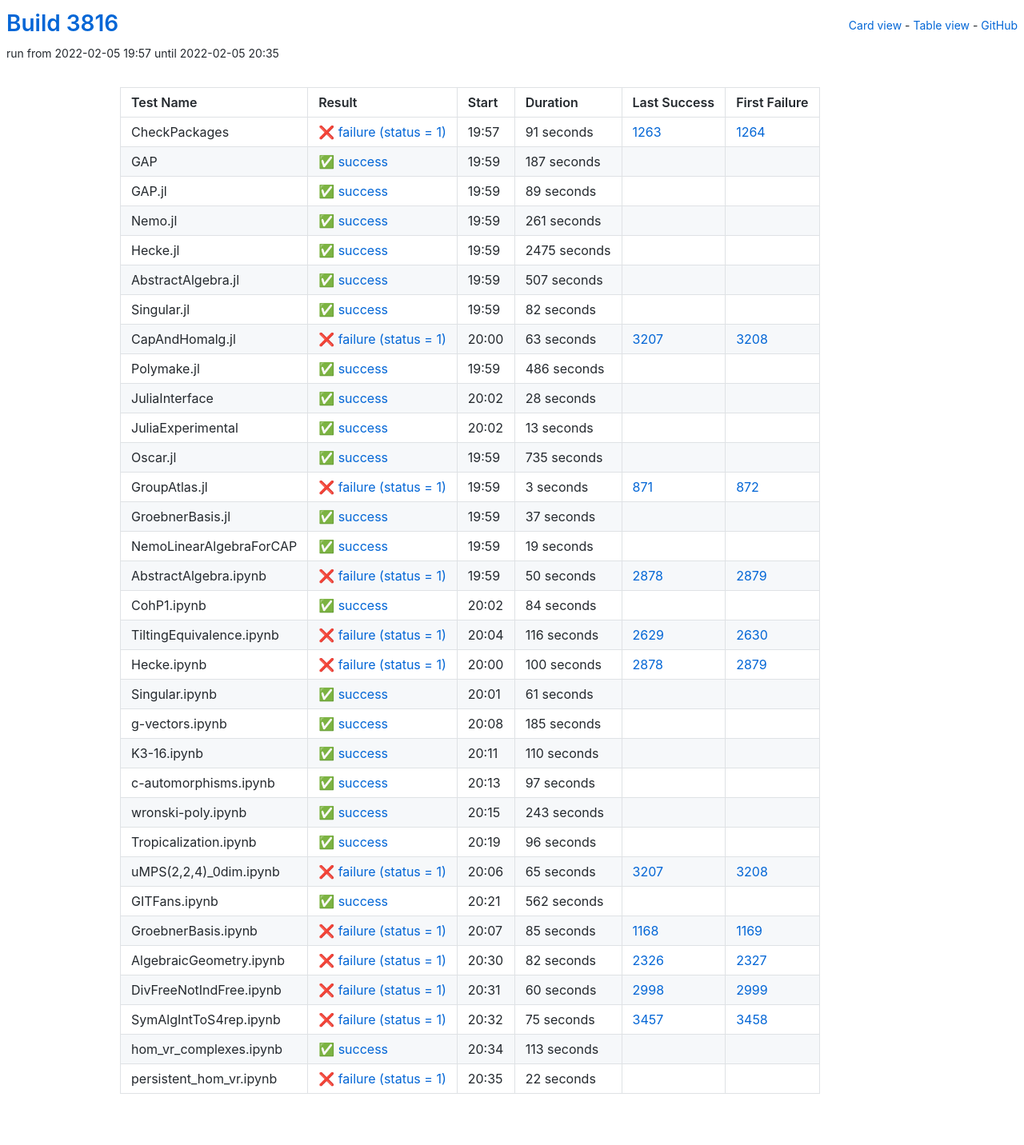
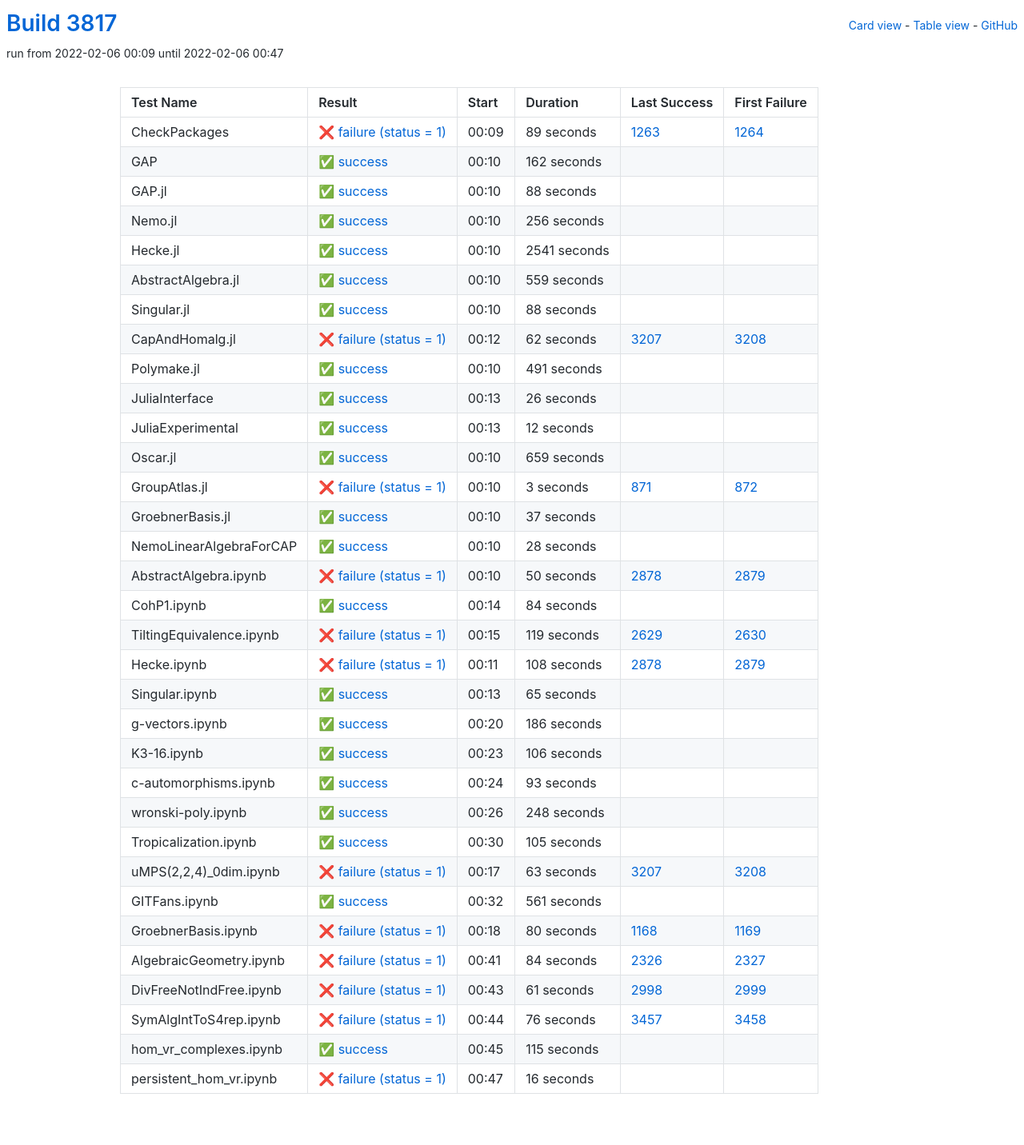
Before and after one commit to oscar-system/oscar-ci-status-stable, a Jekyll site: the page built from table.html, in a window 1280 px wide. Shown: the whole page at 80% size. Built offline with Jekyll 4.4.1, drawn with Linux system fonts in a browser that asks for light colours.

Commit message:
Build #3817

```diff
--- a/_data/ci.yml
+++ b/_data/ci.yml
@@ -1,6 +1,6 @@
 ---
-build: 3816
-build_url: https://oscarci.mathematik.uni-kl.de/job/oscar-stable/3816/
+build: 3817
+build_url: https://oscarci.mathematik.uni-kl.de/job/oscar-stable/3817/
 job: oscar-stable
 organization: oscar-system
 repo: oscar-ci-status-stable
@@ -8,152 +8,152 @@ repourl: https://github.com/oscar-system/oscar-ci-status-stable
 tests:
 - name: CheckPackages
   id: checkpackages
-  log: https://oscarci.mathematik.uni-kl.de/job/oscar-stable/3816/artifact/logs/build-3816/CheckPackages.log
-  start: 2022-02-05 19:57
+  log: https://oscarci.mathematik.uni-kl.de/job/oscar-stable/3817/artifact/logs/build-3817/CheckPackages.log
+  start: 2022-02-06 00:09
   success: false
   exitcode: 1
   status: failure
-  duration: 91
+  duration: 89
   last_success: 1263
   last_success_url: https://oscarci.mathematik.uni-kl.de/job/oscar-stable/1263/
   first_failure: 1264
   first_failure_url: https://oscarci.mathematik.uni-kl.de/job/oscar-stable/1264/
 - name: GAP
   id: gap
-  log: https://oscarci.mathematik.uni-kl.de/job/oscar-stable/3816/artifact/logs/build-3816/GAP.log
-  start: 2022-02-05 19:59
+  log: https://oscarci.mathematik.uni-kl.de/job/oscar-stable/3817/artifact/logs/build-3817/GAP.log
+  start: 2022-02-06 00:10
   success: true
   exitcode: 0
   status: success
-  duration: 187
+  duration: 162
   last_success: false
   last_success_url:
   first_failure: false
   first_failure_url:
 - name: GAP.jl
   id: gap-jl
-  log: https://oscarci.mathematik.uni-kl.de/job/oscar-stable/3816/artifact/logs/build-3816/GAP.jl.log
-  start: 2022-02-05 19:59
+  log: https://oscarci.mathematik.uni-kl.de/job/oscar-stable/3817/artifact/logs/build-3817/GAP.jl.log
+  start: 2022-02-06 00:10
   success: true
   exitcode: 0
   status: success
-  duration: 89
+  duration: 88
   last_success: false
   last_success_url:
   first_failure: false
   first_failure_url:
 - name: Nemo.jl
   id: nemo-jl
-  log: https://oscarci.mathematik.uni-kl.de/job/oscar-stable/3816/artifact/logs/build-3816/Nemo.jl.log
-  start: 2022-02-05 19:59
+  log: https://oscarci.mathematik.uni-kl.de/job/oscar-stable/3817/artifact/logs/build-3817/Nemo.jl.log
+  start: 2022-02-06 00:10
   success: true
   exitcode: 0
   status: success
-  duration: 261
+  duration: 256
   last_success: false
   last_success_url:
   first_failure: false
   first_failure_url:
 - name: Hecke.jl
   id: hecke-jl
-  log: https://oscarci.mathematik.uni-kl.de/job/oscar-stable/3816/artifact/logs/build-3816/Hecke.jl.log
-  start: 2022-02-05 19:59
+  log: https://oscarci.mathematik.uni-kl.de/job/oscar-stable/3817/artifact/logs/build-3817/Hecke.jl.log
+  start: 2022-02-06 00:10
   success: true
   exitcode: 0
   status: success
-  duration: 2475
+  duration: 2541
   last_success: false
   last_success_url:
   first_failure: false
   first_failure_url:
 - name: AbstractAlgebra.jl
   id: abstractalgebra-jl
-  log: https://oscarci.mathematik.uni-kl.de/job/oscar-stable/3816/artifact/logs/build-3816/AbstractAlgebra.jl.log
-  start: 2022-02-05 19:59
+  log: https://oscarci.mathematik.uni-kl.de/job/oscar-stable/3817/artifact/logs/build-3817/AbstractAlgebra.jl.log
+  start: 2022-02-06 00:10
   success: true
   exitcode: 0
   status: success
-  duration: 507
+  duration: 559
   last_success: false
   last_success_url:
   first_failure: false
   first_failure_url:
 - name: Singular.jl
   id: singular-jl
-  log: https://oscarci.mathematik.uni-kl.de/job/oscar-stable/3816/artifact/logs/build-3816/Singular.jl.log
-  start: 2022-02-05 19:59
+  log: https://oscarci.mathematik.uni-kl.de/job/oscar-stable/3817/artifact/logs/build-3817/Singular.jl.log
+  start: 2022-02-06 00:10
   success: true
   exitcode: 0
   status: success
-  duration: 82
+  duration: 88
   last_success: false
   last_success_url:
   first_failure: false
   first_failure_url:
 - name: CapAndHomalg.jl
   id: capandhomalg-jl
-  log: https://oscarci.mathematik.uni-kl.de/job/oscar-stable/3816/artifact/logs/build-3816/CapAndHomalg.jl.log
-  start: 2022-02-05 20:00
+  log: https://oscarci.mathematik.uni-kl.de/job/oscar-stable/3817/artifact/logs/build-3817/CapAndHomalg.jl.log
+  start: 2022-02-06 00:12
   success: false
   exitcode: 1
   status: failure
-  duration: 63
+  duration: 62
   last_success: 3207
   last_success_url: https://oscarci.mathematik.uni-kl.de/job/oscar-stable/3207/
   first_failure: 3208
   first_failure_url: https://oscarci.mathematik.uni-kl.de/job/oscar-stable/3208/
 - name: Polymake.jl
   id: polymake-jl
-  log: https://oscarci.mathematik.uni-kl.de/job/oscar-stable/3816/artifact/logs/build-3816/Polymake.jl.log
-  start: 2022-02-05 19:59
+  log: https://oscarci.mathematik.uni-kl.de/job/oscar-stable/3817/artifact/logs/build-3817/Polymake.jl.log
+  start: 2022-02-06 00:10
   success: true
   exitcode: 0
   status: success
-  duration: 486
+  duration: 491
   last_success: false
   last_success_url:
   first_failure: false
   first_failure_url:
 - name: JuliaInterface
   id: juliainterface
-  log: https://oscarci.mathematik.uni-kl.de/job/oscar-stable/3816/artifact/logs/build-3816/JuliaInterface.log
-  start: 2022-02-05 20:02
+  log: https://oscarci.mathematik.uni-kl.de/job/oscar-stable/3817/artifact/logs/build-3817/JuliaInterface.log
+  start: 2022-02-06 00:13
   success: true
   exitcode: 0
   status: success
-  duration: 28
+  duration: 26
   last_success: false
   last_success_url:
   first_failure: false
   first_failure_url:
 - name: JuliaExperimental
   id: juliaexperimental
-  log: https://oscarci.mathematik.uni-kl.de/job/oscar-stable/3816/artifact/logs/build-3816/JuliaExperimental.log
-  start: 2022-02-05 20:02
+  log: https://oscarci.mathematik.uni-kl.de/job/oscar-stable/3817/artifact/logs/build-3817/JuliaExperimental.log
+  start: 2022-02-06 00:13
   success: true
   exitcode: 0
   status: success
-  duration: 13
+  duration: 12
   last_success: false
   last_success_url:
   first_failure: false
   first_failure_url:
 - name: Oscar.jl
   id: oscar-jl
-  log: https://oscarci.mathematik.uni-kl.de/job/oscar-stable/3816/artifact/logs/build-3816/Oscar.jl.log
-  start: 2022-02-05 19:59
+  log: https://oscarci.mathematik.uni-kl.de/job/oscar-stable/3817/artifact/logs/build-3817/Oscar.jl.log
+  start: 2022-02-06 00:10
   success: true
   exitcode: 0
   status: success
-  duration: 735
+  duration: 659
   last_success: false
   last_success_url:
   first_failure: false
   first_failure_url:
 - name: GroupAtlas.jl
   id: groupatlas-jl
-  log: https://oscarci.mathematik.uni-kl.de/job/oscar-stable/3816/artifact/logs/build-3816/GroupAtlas.jl.log
-  start: 2022-02-05 19:59
+  log: https://oscarci.mathematik.uni-kl.de/job/oscar-stable/3817/artifact/logs/build-3817/GroupAtlas.jl.log
+  start: 2022-02-06 00:10
   success: false
   exitcode: 1
   status: failure
@@ -164,8 +164,8 @@ tests:
   first_failure_url: https://oscarci.mathematik.uni-kl.de/job/oscar-stable/872/
 - name: GroebnerBasis.jl
   id: groebnerbasis-jl
-  log: https://oscarci.mathematik.uni-kl.de/job/oscar-stable/3816/artifact/logs/build-3816/GroebnerBasis.jl.log
-  start: 2022-02-05 19:59
+  log: https://oscarci.mathematik.uni-kl.de/job/oscar-stable/3817/artifact/logs/build-3817/GroebnerBasis.jl.log
+  start: 2022-02-06 00:10
   success: true
   exitcode: 0
   status: success
@@ -176,20 +176,20 @@ tests:
   first_failure_url:
 - name: NemoLinearAlgebraForCAP
   id: nemolinearalgebraforcap
-  log: https://oscarci.mathematik.uni-kl.de/job/oscar-stable/3816/artifact/logs/build-3816/NemoLinearAlgebraForCAP.log
-  start: 2022-02-05 19:59
+  log: https://oscarci.mathematik.uni-kl.de/job/oscar-stable/3817/artifact/logs/build-3817/NemoLinearAlgebraForCAP.log
+  start: 2022-02-06 00:10
   success: true
   exitcode: 0
   status: success
-  duration: 19
+  duration: 28
   last_success: false
   last_success_url:
   first_failure: false
   first_failure_url:
 - name: AbstractAlgebra.ipynb
   id: abstractalgebra-ipynb
-  log: https://oscarci.mathematik.uni-kl.de/job/oscar-stable/3816/artifact/logs/build-3816/AbstractAlgebra.ipynb.log
-  start: 2022-02-05 19:59
+  log: https://oscarci.mathematik.uni-kl.de/job/oscar-stable/3817/artifact/logs/build-3817/AbstractAlgebra.ipynb.log
+  start: 2022-02-06 00:10
   success: false
   exitcode: 1
   status: failure
@@ -200,8 +200,8 @@ tests:
   first_failure_url: https://oscarci.mathematik.uni-kl.de/job/oscar-stable/2879/
 - name: CohP1.ipynb
   id: cohp1-ipynb
-  log: https://oscarci.mathematik.uni-kl.de/job/oscar-stable/3816/artifact/logs/build-3816/CohP1.ipynb.log
-  start: 2022-02-05 20:02
+  log: https://oscarci.mathematik.uni-kl.de/job/oscar-stable/3817/artifact/logs/build-3817/CohP1.ipynb.log
+  start: 2022-02-06 00:14
   success: true
   exitcode: 0
   status: success
@@ -212,192 +212,192 @@ tests:
   first_failure_url:
 - name: TiltingEquivalence.ipynb
   id: tiltingequivalence-ipynb
-  log: https://oscarci.mathematik.uni-kl.de/job/oscar-stable/3816/artifact/logs/build-3816/TiltingEquivalence.ipynb.log
-  start: 2022-02-05 20:04
+  log: https://oscarci.mathematik.uni-kl.de/job/oscar-stable/3817/artifact/logs/build-3817/TiltingEquivalence.ipynb.log
+  start: 2022-02-06 00:15
   success: false
   exitcode: 1
   status: failure
-  duration: 116
+  duration: 119
   last_success: 2629
   last_success_url: https://oscarci.mathematik.uni-kl.de/job/oscar-stable/2629/
   first_failure: 2630
   first_failure_url: https://oscarci.mathematik.uni-kl.de/job/oscar-stable/2630/
 - name: Hecke.ipynb
   id: hecke-ipynb
-  log: https://oscarci.mathematik.uni-kl.de/job/oscar-stable/3816/artifact/logs/build-3816/Hecke.ipynb.log
-  start: 2022-02-05 20:00
+  log: https://oscarci.mathematik.uni-kl.de/job/oscar-stable/3817/artifact/logs/build-3817/Hecke.ipynb.log
+  start: 2022-02-06 00:11
   success: false
   exitcode: 1
   status: failure
-  duration: 100
+  duration: 108
   last_success: 2878
   last_success_url: https://oscarci.mathematik.uni-kl.de/job/oscar-stable/2878/
   first_failure: 2879
   first_failure_url: https://oscarci.mathematik.uni-kl.de/job/oscar-stable/2879/
 - name: Singular.ipynb
   id: singular-ipynb
-  log: https://oscarci.mathematik.uni-kl.de/job/oscar-stable/3816/artifact/logs/build-3816/Singular.ipynb.log
-  start: 2022-02-05 20:01
+  log: https://oscarci.mathematik.uni-kl.de/job/oscar-stable/3817/artifact/logs/build-3817/Singular.ipynb.log
+  start: 2022-02-06 00:13
   success: true
   exitcode: 0
   status: success
-  duration: 61
+  duration: 65
   last_success: false
   last_success_url:
   first_failure: false
   first_failure_url:
 - name: g-vectors.ipynb
   id: g-vectors-ipynb
-  log: https://oscarci.mathematik.uni-kl.de/job/oscar-stable/3816/artifact/logs/build-3816/g-vectors.ipynb.log
-  start: 2022-02-05 20:08
+  log: https://oscarci.mathematik.uni-kl.de/job/oscar-stable/3817/artifact/logs/build-3817/g-vectors.ipynb.log
+  start: 2022-02-06 00:20
   success: true
   exitcode: 0
   status: success
-  duration: 185
+  duration: 186
   last_success: false
   last_success_url:
   first_failure: false
   first_failure_url:
 - name: K3-16.ipynb
   id: k3-16-ipynb
-  log: https://oscarci.mathematik.uni-kl.de/job/oscar-stable/3816/artifact/logs/build-3816/K3-16.ipynb.log
-  start: 2022-02-05 20:11
+  log: https://oscarci.mathematik.uni-kl.de/job/oscar-stable/3817/artifact/logs/build-3817/K3-16.ipynb.log
+  start: 2022-02-06 00:23
   success: true
   exitcode: 0
   status: success
-  duration: 110
+  duration: 106
   last_success: false
   last_success_url:
   first_failure: false
   first_failure_url:
 - name: c-automorphisms.ipynb
   id: c-automorphisms-ipynb
-  log: https://oscarci.mathematik.uni-kl.de/job/oscar-stable/3816/artifact/logs/build-3816/c-automorphisms.ipynb.log
-  start: 2022-02-05 20:13
+  log: https://oscarci.mathematik.uni-kl.de/job/oscar-stable/3817/artifact/logs/build-3817/c-automorphisms.ipynb.log
+  start: 2022-02-06 00:24
   success: true
   exitcode: 0
   status: success
-  duration: 97
+  duration: 93
   last_success: false
   last_success_url:
   first_failure: false
   first_failure_url:
 - name: wronski-poly.ipynb
   id: wronski-poly-ipynb
-  log: https://oscarci.mathematik.uni-kl.de/job/oscar-stable/3816/artifact/logs/build-3816/wronski-poly.ipynb.log
-  start: 2022-02-05 20:15
+  log: https://oscarci.mathematik.uni-kl.de/job/oscar-stable/3817/artifact/logs/build-3817/wronski-poly.ipynb.log
+  start: 2022-02-06 00:26
   success: true
   exitcode: 0
   status: success
-  duration: 243
+  duration: 248
   last_success: false
   last_success_url:
   first_failure: false
   first_failure_url:
 - name: Tropicalization.ipynb
   id: tropicalization-ipynb
-  log: https://oscarci.mathematik.uni-kl.de/job/oscar-stable/3816/artifact/logs/build-3816/Tropicalization.ipynb.log
-  start: 2022-02-05 20:19
+  log: https://oscarci.mathematik.uni-kl.de/job/oscar-stable/3817/artifact/logs/build-3817/Tropicalization.ipynb.log
+  start: 2022-02-06 00:30
   success: true
   exitcode: 0
   status: success
-  duration: 96
+  duration: 105
   last_success: false
   last_success_url:
   first_failure: false
   first_failure_url:
 - name: uMPS(2,2,4)_0dim.ipynb
   id: umps-2-2-4-0dim-ipynb
-  log: https://oscarci.mathematik.uni-kl.de/job/oscar-stable/3816/artifact/logs/build-3816/uMPS-2-2-4-_0dim.ipynb.log
-  start: 2022-02-05 20:06
+  log: https://oscarci.mathematik.uni-kl.de/job/oscar-stable/3817/artifact/logs/build-3817/uMPS-2-2-4-_0dim.ipynb.log
+  start: 2022-02-06 00:17
   success: false
   exitcode: 1
   status: failure
-  duration: 65
+  duration: 63
   last_success: 3207
   last_success_url: https://oscarci.mathematik.uni-kl.de/job/oscar-stable/3207/
   first_failure: 3208
   first_failure_url: https://oscarci.mathematik.uni-kl.de/job/oscar-stable/3208/
 - name: GITFans.ipynb
   id: gitfans-ipynb
-  log: https://oscarci.mathematik.uni-kl.de/job/oscar-stable/3816/artifact/logs/build-3816/GITFans.ipynb.log
-  start: 2022-02-05 20:21
+  log: https://oscarci.mathematik.uni-kl.de/job/oscar-stable/3817/artifact/logs/build-3817/GITFans.ipynb.log
+  start: 2022-02-06 00:32
   success: true
   exitcode: 0
   status: success
-  duration: 562
+  duration: 561
   last_success: false
   last_success_url:
   first_failure: false
   first_failure_url:
 - name: GroebnerBasis.ipynb
   id: groebnerbasis-ipynb
-  log: https://oscarci.mathematik.uni-kl.de/job/oscar-stable/3816/artifact/logs/build-3816/GroebnerBasis.ipynb.log
-  start: 2022-02-05 20:07
+  log: https://oscarci.mathematik.uni-kl.de/job/oscar-stable/3817/artifact/logs/build-3817/GroebnerBasis.ipynb.log
+  start: 2022-02-06 00:18
   success: false
   exitcode: 1
   status: failure
-  duration: 85
+  duration: 80
   last_success: 1168
   last_success_url: https://oscarci.mathematik.uni-kl.de/job/oscar-stable/1168/
   first_failure: 1169
   first_failure_url: https://oscarci.mathematik.uni-kl.de/job/oscar-stable/1169/
 - name: AlgebraicGeometry.ipynb
   id: algebraicgeometry-ipynb
-  log: https://oscarci.mathematik.uni-kl.de/job/oscar-stable/3816/artifact/logs/build-3816/AlgebraicGeometry.ipynb.log
-  start: 2022-02-05 20:30
+  log: https://oscarci.mathematik.uni-kl.de/job/oscar-stable/3817/artifact/logs/build-3817/AlgebraicGeometry.ipynb.log
+  start: 2022-02-06 00:41
   success: false
   exitcode: 1
   status: failure
-  duration: 82
+  duration: 84
   last_success: 2326
   last_success_url: https://oscarci.mathematik.uni-kl.de/job/oscar-stable/2326/
   first_failure: 2327
   first_failure_url: https://oscarci.mathematik.uni-kl.de/job/oscar-stable/2327/
 - name: DivFreeNotIndFree.ipynb
   id: divfreenotindfree-ipynb
-  log: https://oscarci.mathematik.uni-kl.de/job/oscar-stable/3816/artifact/logs/build-3816/DivFreeNotIndFree.ipynb.log
-  start: 2022-02-05 20:31
+  log: https://oscarci.mathematik.uni-kl.de/job/oscar-stable/3817/artifact/logs/build-3817/DivFreeNotIndFree.ipynb.log
+  start: 2022-02-06 00:43
   success: false
   exitcode: 1
   status: failure
-  duration: 60
+  duration: 61
   last_success: 2998
   last_success_url: https://oscarci.mathematik.uni-kl.de/job/oscar-stable/2998/
   first_failure: 2999
   first_failure_url: https://oscarci.mathematik.uni-kl.de/job/oscar-stable/2999/
 - name: SymAlgIntToS4rep.ipynb
   id: symalginttos4rep-ipynb
-  log: https://oscarci.mathematik.uni-kl.de/job/oscar-stable/3816/artifact/logs/build-3816/SymAlgIntToS4rep.ipynb.log
-  start: 2022-02-05 20:32
+  log: https://oscarci.mathematik.uni-kl.de/job/oscar-stable/3817/artifact/logs/build-3817/SymAlgIntToS4rep.ipynb.log
+  start: 2022-02-06 00:44
   success: false
   exitcode: 1
   status: failure
-  duration: 75
+  duration: 76
   last_success: 3457
   last_success_url: https://oscarci.mathematik.uni-kl.de/job/oscar-stable/3457/
   first_failure: 3458
   first_failure_url: https://oscarci.mathematik.uni-kl.de/job/oscar-stable/3458/
 - name: hom_vr_complexes.ipynb
   id: hom-vr-complexes-ipynb
-  log: https://oscarci.mathematik.uni-kl.de/job/oscar-stable/3816/artifact/logs/build-3816/hom_vr_complexes.ipynb.log
-  start: 2022-02-05 20:34
+  log: https://oscarci.mathematik.uni-kl.de/job/oscar-stable/3817/artifact/logs/build-3817/hom_vr_complexes.ipynb.log
+  start: 2022-02-06 00:45
   success: true
   exitcode: 0
   status: success
-  duration: 113
+  duration: 115
   last_success: false
   last_success_url:
   first_failure: false
   first_failure_url:
 - name: persistent_hom_vr.ipynb
   id: persistent-hom-vr-ipynb
-  log: https://oscarci.mathematik.uni-kl.de/job/oscar-stable/3816/artifact/logs/build-3816/persistent_hom_vr.ipynb.log
-  start: 2022-02-05 20:35
+  log: https://oscarci.mathematik.uni-kl.de/job/oscar-stable/3817/artifact/logs/build-3817/persistent_hom_vr.ipynb.log
+  start: 2022-02-06 00:47
   success: false
   exitcode: 1
   status: failure
-  duration: 22
+  duration: 16
   last_success: false
   last_success_url:
   first_failure: false
```
Also changed, not shown: README.md.
